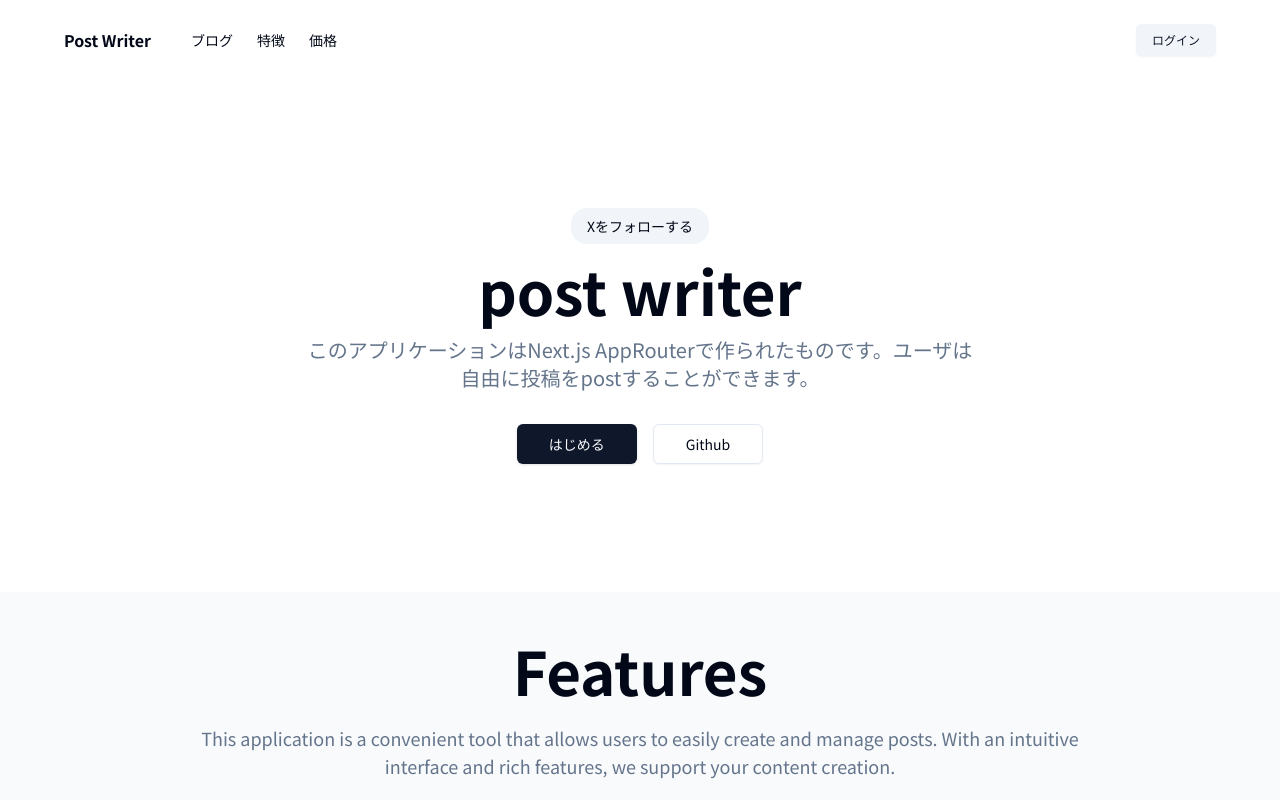
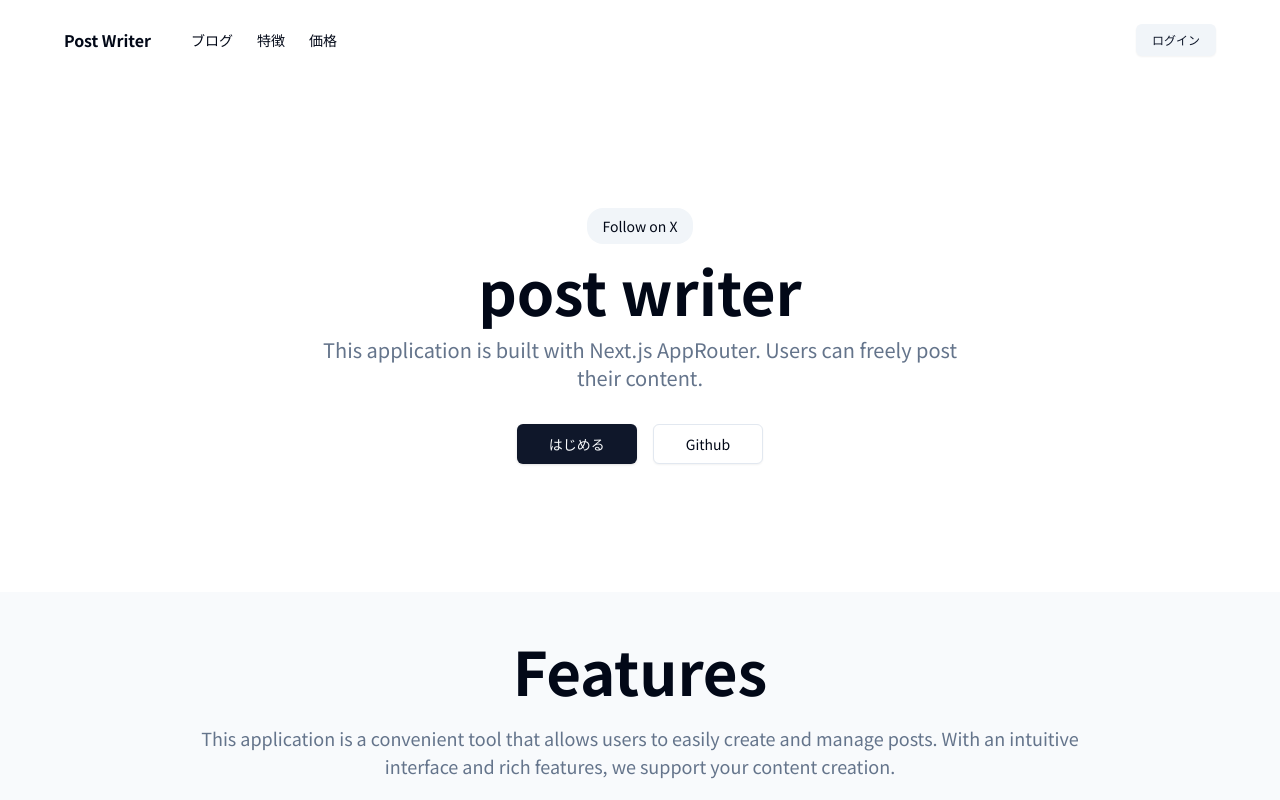
Before and after one commit to tamaco489/lexicon, a Next.js app: page / in a window 1280 px wide. Shown: the top 800 px of the page. Built offline with nearby package versions, Linux system fonts and the light colour scheme.

Commit message:
fix: english message

```diff
--- a/app/(marketing)/page.tsx
+++ b/app/(marketing)/page.tsx
@@ -14,7 +14,7 @@ export default function IndexPage() {
             href={siteConfig.links.x}
             className="bg-muted px-4 py-2 rounded-2xl font-medium text-sm"
           >
-            Xをフォローする
+            Follow on X
           </Link>
 
           {/* タイトル */}
@@ -22,7 +22,7 @@ export default function IndexPage() {
 
           {/* 説明 */}
           <p className="text-muted-foreground sm:text-xl leading-normal max-w-[42rem]">
-            このアプリケーションはNext.js AppRouterで作られたものです。ユーザは自由に投稿をpostすることができます。
+            This application is built with Next.js AppRouter. Users can freely post their content.
           </p>
         </div>
 
```
